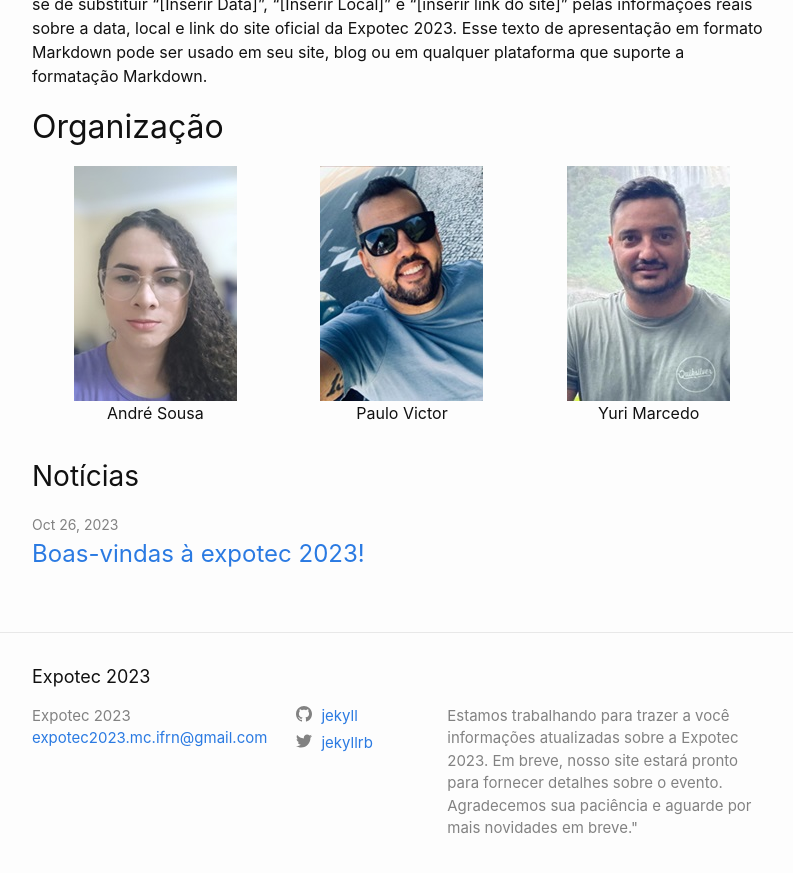
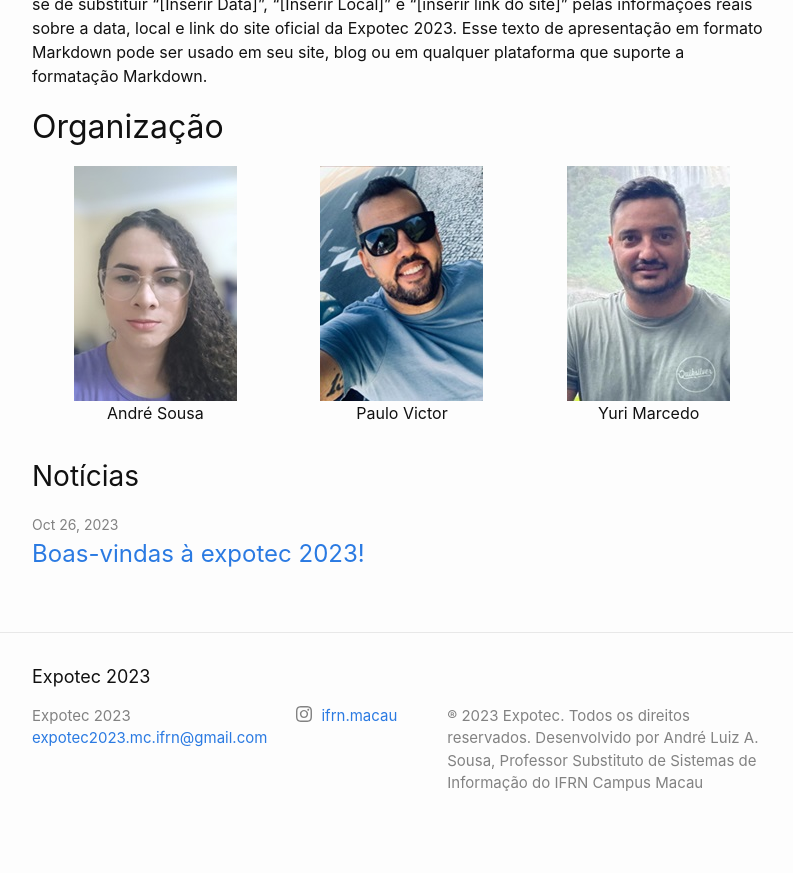
Before and after one commit to ifrn-macau/expotec2023, a Jekyll site: the page built from index.markdown, in a window 1280 px wide and 900 px high, scrolled down 1829 px. Shown: the top 873 px of the window, without its empty margins (238-1031 px from the left). Built offline with Jekyll 4.4.1, drawn with Linux system fonts in a browser that asks for light colours.

Commit message:
Atualização do config

```diff
--- a/_config.yml
+++ b/_config.yml
@@ -20,15 +20,13 @@
 
 title: Expotec 2023
 email: expotec2023.mc.ifrn@gmail.com
+title: Expotec 2023
 description: >- # this means to ignore newlines until "baseurl:"
-  Estamos trabalhando para trazer a você informações atualizadas sobre a Expotec 2023. Em breve,
-   nosso site estará pronto para fornecer detalhes sobre o evento. Agradecemos sua paciência
-   e aguarde por mais novidades em breve."
+ ®  2023 Expotec. Todos os direitos reservados. Desenvolvido por André Luiz A. Sousa, Professor Substituto de Sistemas de Informação do IFRN Campus Macau
 
 baseurl: "/expotec2023" # the subpath of your site, e.g. /blog
 url: "https://ifrn-macau.github.io" # the base hostname & protocol for your site, e.g. http://example.com
-twitter_username: jekyllrb
-github_username:  jekyll
+instagram_username: ifrn.macau
 
 # Build settings
 theme: minima
```
